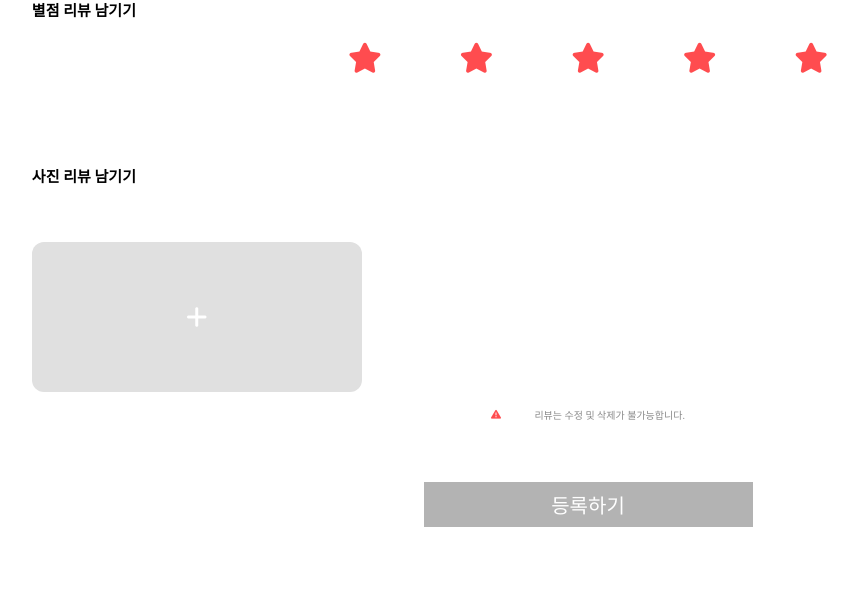
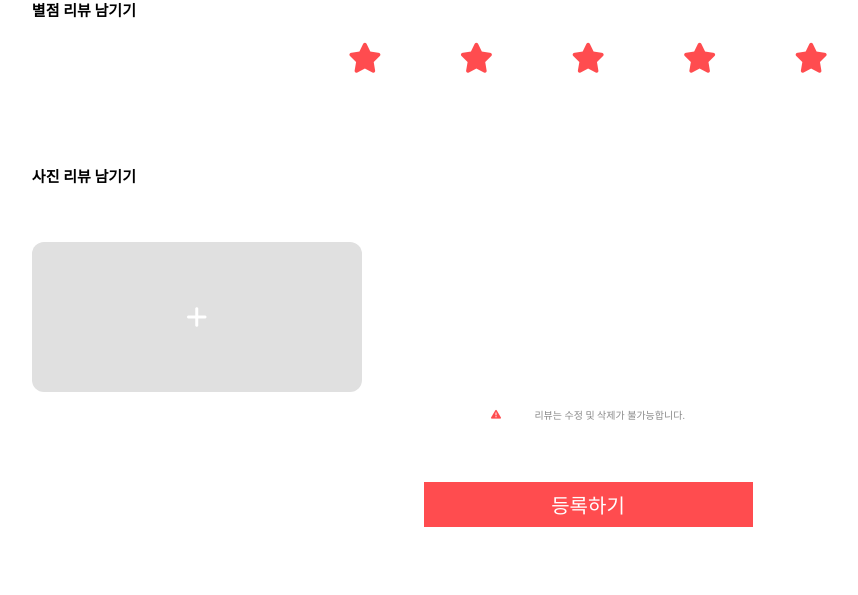
Before and after one commit to LikeLion-at-DGU/2025-simba-4-BapPul, a Django app: page /menu/1/1/review/ in a window 1280 px wide, after a click that opens the changed part. Shown: the part 563-1158 px from the top of the page, without its empty margins (52-910 px from the left). Run offline with Django 4.2, Linux system fonts and the light colour scheme; tables that the repository leaves empty hold one stand-in row (values such as "Sample post"); grey boxes marked "Sample" are stand-in pictures.

Commit message:
리뷰 등록창 구현

```diff
--- a/project/menu/templates/menu/store_review.html
+++ b/project/menu/templates/menu/store_review.html
@@ -57,10 +57,24 @@
           <p>리뷰는 수정 및 삭제가 불가능합니다.</p>
         </div>
       </div>
-      <button type="submit">등록하기</button>
+      <button type="submit" id="submitBtn" disabled>등록하기</button>
     </form>
   </div>
 
 </body>
 
+<script>
+  document.addEventListener('DOMContentLoaded', function () {
+    const ratingInputs = document.querySelectorAll('input[name="rating"]');
+    const submitBtn = document.getElementById('submitBtn');
+
+    ratingInputs.forEach(input => {
+      input.addEventListener('change', function () {
+        submitBtn.disabled = false;
+        submitBtn.classList.add('enabled');
+      });
+    });
+  });
+</script>
+
 </html>
--- a/project/project/static/css/menu/store_review.css
+++ b/project/project/static/css/menu/store_review.css
@@ -100,7 +100,7 @@ label {
     color: white;
 }
 
-.warning{
+.warning {
     display: flex;
     align-items: center;
     justify-content: center;
@@ -110,30 +110,36 @@ label {
     margin-top: 15px;
 }
 
-p{
+p {
     margin: 0;
 }
 
 
-#warnIcon{
+#warnIcon {
     color: #FF4C4F;
 }
 
-.img-container{
+.img-container {
     width: 100%;
     display: flex;
     flex-direction: column;
     justify-content: center;
 }
 
-button{
-    width:329px;
+button {
+    width: 329px;
     height: 45px;
     margin: 60px auto 60px auto;
     display: block;
     background-color: #B3B3B3;
-    color:white;
+    color: white;
     font-size: 20px;
     border: none;
     font-weight: 500;
+    cursor: not-allowed;
 }
+
+button.enabled {
+    background-color: #FF4C4F;
+    cursor: pointer;
+}
```
